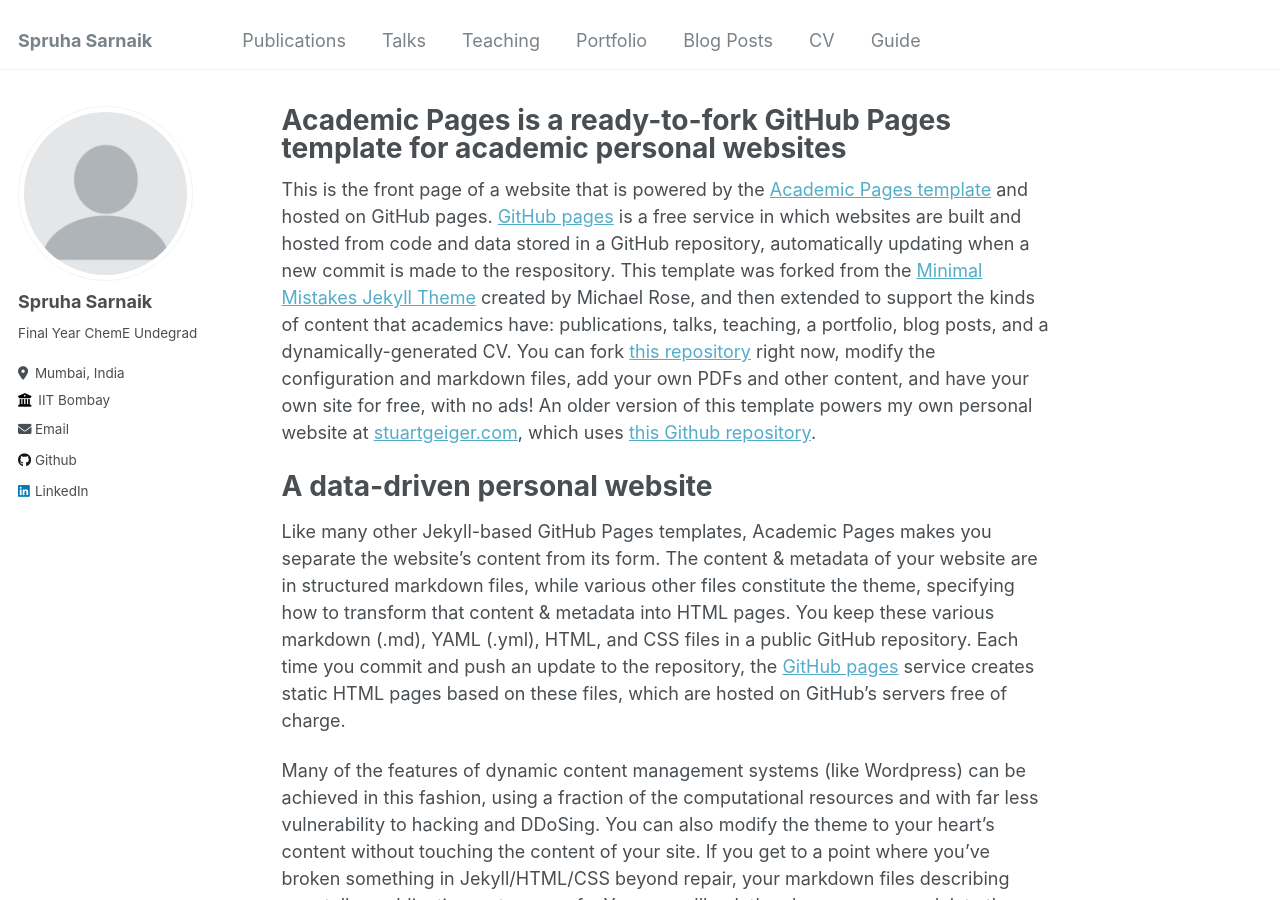
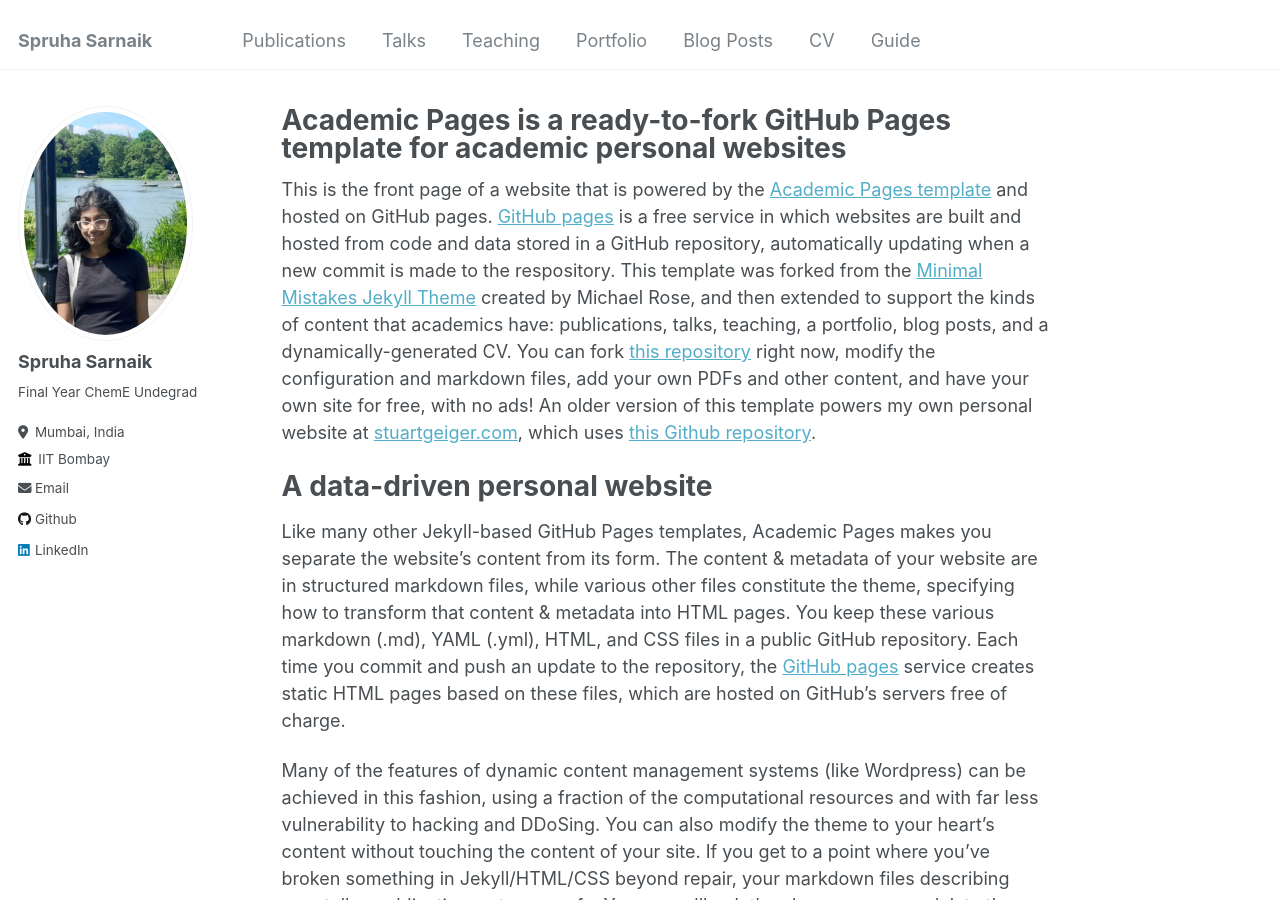
Before and after one commit to spruh/spruh.github.io, a Jekyll site: the page built from _pages/about.md, in a window 1280 px wide and 900 px high. Built offline with Jekyll 4.4.1, drawn with Linux system fonts in a browser that asks for light colours.

Commit message:
Update _config.yml

```diff
--- a/_config.yml
+++ b/_config.yml
@@ -21,7 +21,7 @@ repository               : "academicpages/academicpages.github.io"
 #               Additional customization can be done by editing /_includes/author-profile.html
 author:
   # Biographic information
-  avatar           : "profile.png"
+  avatar           : "spruha.jpeg"
   name             : "Spruha Sarnaik"
   pronouns         : #"she/her"
   bio              : "Final Year ChemE Undegrad"
```
